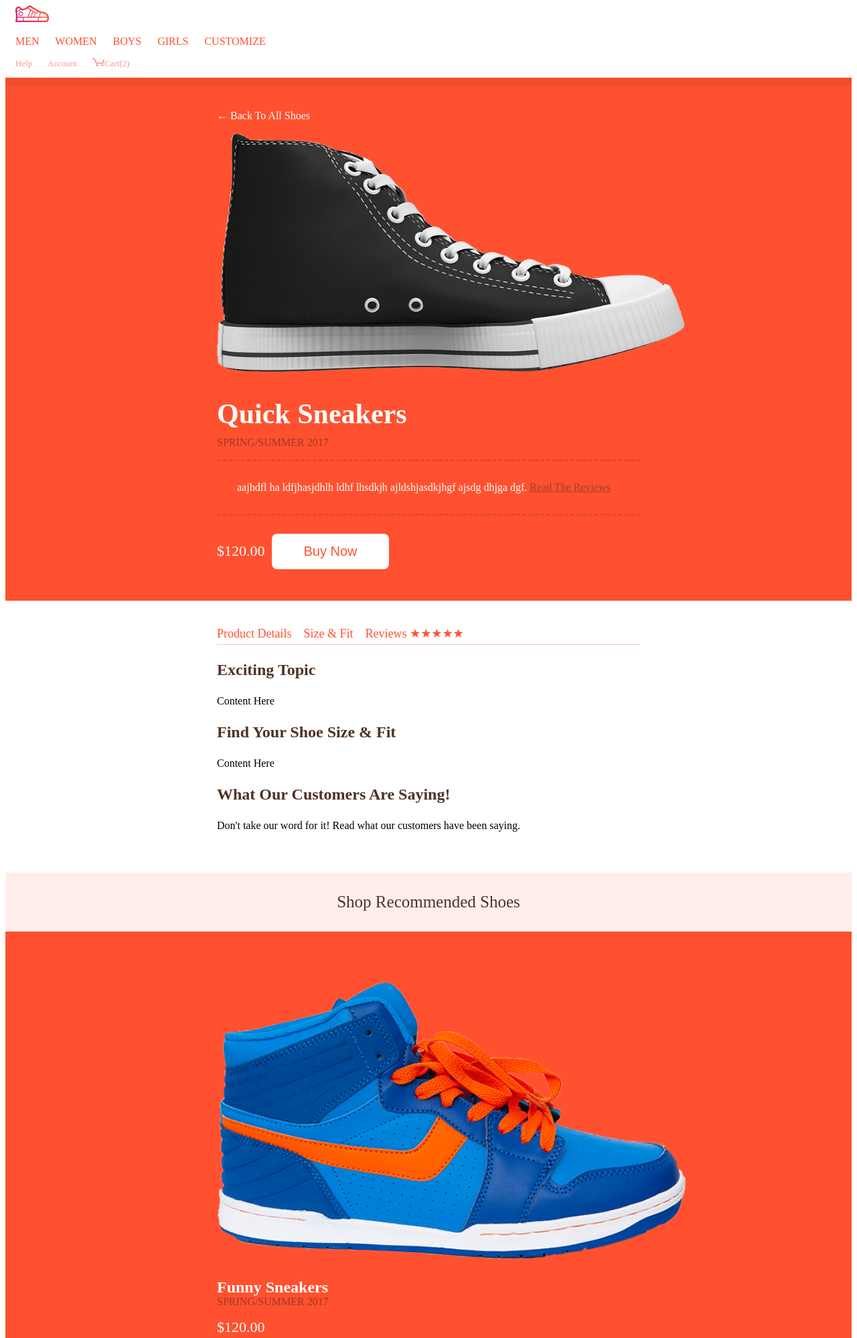
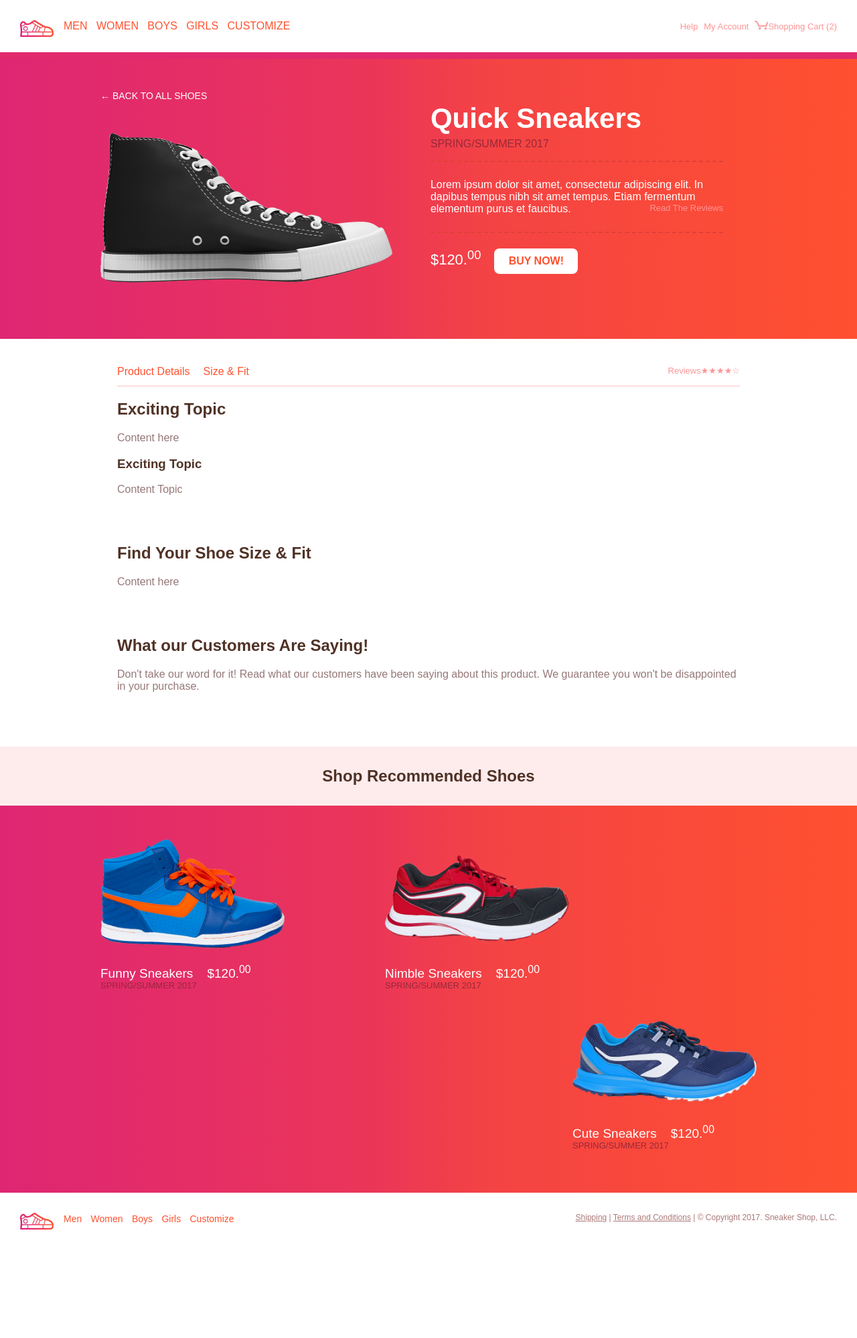
Before and after one commit to sethcarrino/TIY-Foundations-Project, a plain HTML site: page index.html in a window 1280 px wide. Shown: the top 1998 px of the page at 67% size. After the commit the page ends 1859 px from the top, so only its background shows below. Drawn offline with Linux system fonts and the light colour scheme.

Commit message:
Assignment 3 File Upload

```diff
--- a/CSS/styles.css
+++ b/CSS/styles.css
@@ -1,193 +1,243 @@
-
+/*-----Main Styles-----*/
 
 body{
-  font-family: Varela Round, Source Code Pro;
+  font-family: Source Code Pro, Arial, sans-serif;
+  width: 100%;
+  margin: auto;
 }
 
 h1{
+  color: white;
   font-size: 42px;
-  color: white;
 }
 
 h2{
-  font-size: 20px;
-  color: #503226
+  color: #503226;
 }
 
 h3{
-  font-size: 24px;
-  color: #503226
+  color: #503226;
 }
 
-a{
-  color: #9f412a;
+ul{
+  list-style-type: none;
+  display: inline;
 }
 
 nav{
-  padding-left: 15px;
+  padding: 30px;
 }
 
+p{
+  color: #967878;
+}
+
+/*-----Menu Styles-----*/
 
 .menu{
-  word-spacing: 20px;
-
+  float: left;
 }
 
 .menu > a{
+  text-decoration: none;
   color: #ff512f;
+}
+
+.menu > a:hover{
+  color: #b1290e;
+  border-bottom: 3px solid #fbc2c3;
+  padding-bottom: 5px;
+}
+
+.submenu{
+  float: right;
+}
+
+.submenu > a{
+  color: #ff9495;
+  font-size: 13px;
   text-decoration: none;
 }
 
-.menu > a:hover{
-  border-bottom: 3px solid #fbc2c3;
-  color: #b1290e;
-  padding-bottom: 5px;
+/*-----Section Styles-----*/
+
+.feature{
+  background: -webkit-linear-gradient(left, #de2673 0%,#eb3658 44%,#f44344 57%,#ff5030 100%);
+  overflow: auto;
+  padding: 30px 200px 75px 150px;
+  border-top: 10px solid #e12a6d;
 }
 
-.help{
-  word-spacing: 20px;
-  font-size: 13px;
+.shoe{
+  float: left;
+  width: 47%;
 }
 
-.help > a{
-  color: #ff9495;
-  text-decoration: none;
+.shoe-details{
+  float: right;
+  width: 47%;
 }
 
-.feature{
-  background-color: #ff512f;
-  border-top: 12px solid #f34d2d;
+.details{
+  padding: 40px 175px 65px 175px;
+  overflow: auto;
 }
 
-.feature-container{
-  padding: 20px 150px;
-  margin: auto;
-  width: 50%;
-
+.titles{
+  border-bottom: 1px solid #fbc2c3;
+  padding-bottom: 30px;
 }
 
-.content-container{
-  padding: 20px 150px;
-  margin: auto;
-  width: 50%;
+.titles a:hover{
+  color: #b1290e;
 }
 
 .recommended{
-  background-color: #ff512f;
-}
-
-.recommended-container{
-  padding: 20px 150px;
-  margin: auto;
-  width: 50%;
-  padding: 75px 150px;
-}
-
-.shop-recommended{
+  background-color: #feeced;
+  margin-bottom: 0;
+  padding-top: 10px;
+  padding-bottom: 10px;
   text-align: center;
-  background-color: #ffeeeb;
-  color: #503226;
-  font-size: 25px;
-  padding: 30px;
-  margin-bottom: 0;
-}
-
-.back{
-  text-decoration: none;
-  color: white;
-}
-
-.qs-desc{
-  border-top: 3px dashed #e6492a;
-  border-bottom: 3px dashed #e6492a;
-  padding: 30px;
-  color: white;
-}
-
-.spring{
-  color: #9f3729;
-  margin-top: -25px;
 }
 
 .products{
-  color: white;
-  text-decoration: none;
+  background: -webkit-linear-gradient(left, #de2673 0%,#eb3658 44%,#f44344 57%,#ff5030 100%);
+  overflow: auto;
+  padding: 50px 150px 50px 150px;
 }
 
-.price{
-  font-size: 22px;
-  color: white;
-  text-decoration: none;
+/*-----Object Styles-----*/
+
+.logo{
+  float: left;
+  padding-right: 15px;
+}
+
+.shoe1image {
+  max-width: 100%;
+  height: auto;
+  width: auto\9;
 }
 
 .buy{
   border-radius: 8px;
   background-color: white;
   display: inline-block;
-  border-radius: 8px;
   border: none;
-  color: #FFFFFF;
+  color: #ff512f;
   text-align: center;
-  font-size: 20px;
-  padding: 15px;
-  width: 175px;
-  margin: 5px;
+  font-size: 16px;
+  padding: 10px 15px;
+  width: 125px;
+  margin-left: 20px;
+  font-weight: bold;
 }
 
-.buy > a{
-  text-decoration: none;
-  font-size: 20px;
-  color: #ff5230;
-  padding: 10px;
+.funny{
+  float: left;
 }
 
-.details{
-  font-size: 18px;
-  border-bottom: 1px solid #fbc2c3;
+.nimble{
+  float: left;
+  padding-left: 150px;
+  padding-right: 150px;
+}
+
+.cute{
+  float: right;
+}
+/*-----Text Styles-----*/
+
+a{
+  color: #9b3235;
+  font-family: Source Code Pro, Arial, sans-serif;
+}
+
+.back{
+  padding-bottom: 30px;
+}
+
+.back > a{
+  color: white;
+  text-decoration: none;
+  font-size: 14px;
+}
+
+.spring{
+  color: #98293b;
+  margin-top: -30px
+}
+
+.spring2{
+  color: #98293b;
+  margin-top: -20px;
+  font-size: 13px;
+}
+
+.desc{
+  color: white;
+  border-top: 2px dashed #df4038;
+  border-bottom: 2px dashed #df4038;
+  padding-top: 25px;
+  padding-bottom: 25px;
+}
+
+.price{
+  color: white;
+  font-size: 22px;
+}
+
+.price2{
+  color: white;
+  font-size: 19px;
+}
+
+.product-details{
+  float: left;
+  text-decoration: none;
+  color: #ff512f;
+}
+
+.size-fit{
+  float: left;
+  text-decoration: none;
+  color: #ff512f;
+  padding-left: 20px;
+}
+
+.reviews{
+  float: right;
+  text-decoration: none;
+  color: #ff9495;
+  font-size: 13px;
+}
+
+
+/*-----Footer Styles-----*/
+
+.footer-menu{
+  float: left;
+}
+
+.footer-menu > a{
+  font-size: 14px;
+  text-decoration: none;
+  color: #ff512f;
+}
+
+.footer-menu > a:hover{
+  color: #b1290e;
+  border-bottom: 3px solid #fbc2c3;
   padding-bottom: 5px;
 }
 
-.details > a {
-  color: #ff512f;
-  text-decoration: none;
-
+.footer-submenu{
+  float: right;
+  color: #ac7878;
+  font-size: 12px;
 }
 
-.details > a:hover{
-  border-bottom: 3px solid #fbc2c3;
-  color: #b1290e;
-  padding-bottom: 5px;
+.footer-submenu > a{
+  color: #ac7878;
+  font-size: 12px;
 }
-
-footer{
-  padding-top: 25px;
-  padding-left: 15px;
-  padding-bottom: 5px;
-}
-
-.footer-menu{
-  word-spacing: 20px;
-
-}
-
-.footer-menu > a{
-  color: #ff512f;
-  text-decoration: none;
-  font-size: 13px;
-}
-
-.footer-menu > a:hover{
-  border-bottom: 3px solid #fbc2c3;
-  color: #b1290e;
-  padding-bottom: 5px;
-}
-
-.copyright{
-  font-size: 12px;
-  color: #997878;
-}
-
-.copyright > a{
-  text-decoration: : none;
-  color: #997878;
-}
--- a/index.html
+++ b/index.html
@@ -2,121 +2,130 @@
 <html>
   <head>
     <meta charset="utf-8">
-    <title>Assignment 2</title>
-    <link rel="stylesheet" href="css/styles.css">
+    <title>Assignment 3</title>
+    <link rel="stylesheet" href="css/styles.css"
   </head>
   <body>
     <header>
       <nav>
+        <div class="logo">
           <img src="images/logo.jpg" width="50">
-          <div class="navbar">
-            <p class="menu">
-              <a href="#">MEN</a>
-              <a href="#">WOMEN</a>
-              <a href="#">BOYS</a>
-              <a href="#">GIRLS</a>
+        </div>
+
+        <ul>
+          <li  class="menu">
+            <a href="#">MEN</a>&nbsp;&nbsp;
+            <a href="#">WOMEN</a>&nbsp;&nbsp;
+            <a href="#">BOYS</a>&nbsp;&nbsp;
+            <a href="#">GIRLS</a>&nbsp;&nbsp;
             <a href="#">CUSTOMIZE</a>
-            </p>
-            </div>
-            <p class="help">
-                <a href="#">Help</a>
-                <a href="#">Account</a>
-                <img src="images/cart.jpg" width="18"><a href="#">Cart(2)</a>
-            </p>
+          </li>
+        </ul>
+
+        <ul>
+          <li class="submenu">
+            <a href="#">Help</a>&nbsp;
+            <a href="#">My Account</a>&nbsp;
+            <a href="#"><img src="images/cart.jpg" width="20">Shopping Cart (2)</a>
+          </li>
+        </ul>
+
 
       </nav>
-        <section>
+    </header>
 
-          <div class="feature">
-            <div class="feature-container">
-              <p><a href="#" class="back">&#8592; Back To All Shoes</a></p>
-              <img src="images/shoe1.png" width="700">
+    <section class="feature">
+      <div class="shoe">
+        <p class="back">
+          <a href="#">&#8592; BACK TO ALL SHOES</a>
+        </p>
+        <img src="images/shoe1.png" class="shoe1image" width="550">
+      </div>
+
+      <div class="shoe-details">
         <h1>Quick Sneakers</h1>
         <p class="spring">SPRING/SUMMER 2017</p>
-              <p class="qs-desc">aajhdfl ha ldfjhasjdhlh ldhf lhsdkjh ajldshjasdkjhgf ajsdg dhjga dgf. <a href="#">Read The Reviews</a></p>
-              <div>
+        <p class="desc">Lorem ipsum dolor sit amet, consectetur adipiscing elit. In dapibus tempus nibh sit amet tempus. Etiam fermentum elementum purus et faucibus.&nbsp;&nbsp;&nbsp;<a href="#" class="reviews">Read The Reviews</a></p>
+        <p class="price">$120.<sup>00</sup><button class="buy">BUY NOW!</button></p>
 
-                <p class="price">$120.00  <button class="buy"><a href="#">Buy Now</a></button></p>
-            </div>
-            </div>
       </div>
     </section>
 
-      </header>
-    <main>
-      <section>
-        <div class="content">
-          <div class="content-container">
-            <p class="details">
-              <a href="#">Product Details</a> &nbsp;&nbsp;
-              <a href="#"> Size & Fit</a>  &nbsp;&nbsp;
-              <a href="#">Reviews &bigstar;&bigstar;&bigstar;&bigstar;&bigstar;</a>
-            </p>
-
-              <h3>Exciting Topic</h3>
-              <p>Content Here</p>
-              <h3>Find Your Shoe Size & Fit</h3>
-              <p>Content Here</p>
-              <h3>What Our Customers Are Saying!</h3>
-              <p>Don't take our word for it! Read what our customers have been saying.</p>
+    <section class="details">
+      <div class="titles">
+        <a href="#" class="product-details">Product Details</a>
+        <a href="#" class="size-fit">Size & Fit</a>
+        <a href="#" class="reviews">Reviews&#9733;&#9733;&#9733;&#9733;&#9734;</a>
 
       </div>
+
+      <div class="content">
+        <h2>Exciting Topic</h2>
+        <p>Content here</p>
+        <h3>Exciting Topic</h3>
+        <p>Content Topic</p>
+        <br>
+        <br>
+        <h2>Find Your Shoe Size & Fit</h2>
+        <p>Content here</p>
+        <br>
+        <br>
+        <h2>What our Customers Are Saying!</h2>
+        <p>Don't take our word for it! Read what our customers have been saying about this product. We guarantee you won't be disappointed in your purchase.</p>
+      </div>
+    </section>
+
+    <section class="recommended">
+      <h2>Shop Recommended Shoes</h2>
+    </section>
+
+    <section class="products">
+      <div class="funny">
+        <a href="#"><img src="images/shoe2.png" width="275"></a>
+        <p class="price2">Funny Sneakers&nbsp;&nbsp;&nbsp;&nbsp;$120.<sup>00</sup></p>
+        <p class="spring2">SPRING/SUMMER 2017</p>
       </div>
 
+      <div class="nimble">
+        <a href="#"><img src="images/shoe3.png" width="275"></a>
+        <p class="price2">Nimble Sneakers&nbsp;&nbsp;&nbsp;&nbsp;$120.<sup>00</sup></p>
+        <p class="spring2">SPRING/SUMMER 2017</p>
+      </div>
+
+      <div class="cute">
+        <a href="#"><img src="images/shoe4.png" width="275"></a>
+        <p class="price2">Cute Sneakers&nbsp;&nbsp;&nbsp;&nbsp;$120.<sup>00</sup></p>
+        <p class="spring2">SPRING/SUMMER 2017</p>
+      </div>
     </section>
-
-      <section>
-        <p class="shop-recommended">Shop Recommended Shoes</p>
-      </section>
-
-
-
-      <div class="recommended">
-        <div class="recommended-container">
-          <section>
-            <img src="images/shoe2.png" width="700">
-            <h3><a href="#" class="products">Funny Sneakers</a></h3>
-            <p class="spring">SPRING/SUMMER 2017</p>
-            <p><a href="#" class="price">$120.00</a>
-          </section>
-
-          <section>
-            <img src="images/shoe3.png" width="700">
-            <h3><a href="#" class="products">Funny Sneakers</a></h3>
-            <p class="spring">SPRING/SUMMER 2017</p>
-            <p><a href="#" class="price">$120.00</a>
-          </section>
-
-          <section>
-            <img src="images/shoe4.png" width="700">
-            <h3><a href="#" class="products">Funny Sneakers</a></h3>
-            <p class="spring">SPRING/SUMMER 2017</p>
-            <p><a href="#" class="price">$120.00</a>
-          </section>
-        </div>
-      </div>
-    </main>
 
     <footer>
       <nav>
+        <div class="logo">
           <img src="images/logo.jpg" width="50">
-        <div class="navbar">
-          <p class="footer-menu">
-            <a href="#">MEN</a>
-            <a href="#">WOMEN</a>
-            <a href="#">BOYS</a>
-            <a href="#">GIRLS</a>
-            <a href="#">CUSTOMIZE</a>
-          </p>
         </div>
-          <p class="copyright">
+
+        <ul>
+          <li  class="footer-menu">
+            <a href="#">Men</a>&nbsp;&nbsp;
+            <a href="#">Women</a>&nbsp;&nbsp;
+            <a href="#">Boys</a>&nbsp;&nbsp;
+            <a href="#">Girls</a>&nbsp;&nbsp;
+            <a href="#">Customize</a>
+          </li>
+        </ul>
+
+        <ul>
+          <li class="footer-submenu">
             <a href="#">Shipping</a> |
             <a href="#">Terms and Conditions</a> |
             &copy; Copyright 2017. Sneaker Shop, LLC.
-          </p>
+          </li>
+        </ul>
+
 
       </nav>
+    </footer>
 
-    </footer>
   </body>
 </html>
```
Lines whose indentation alone changed are shown as unchanged.
